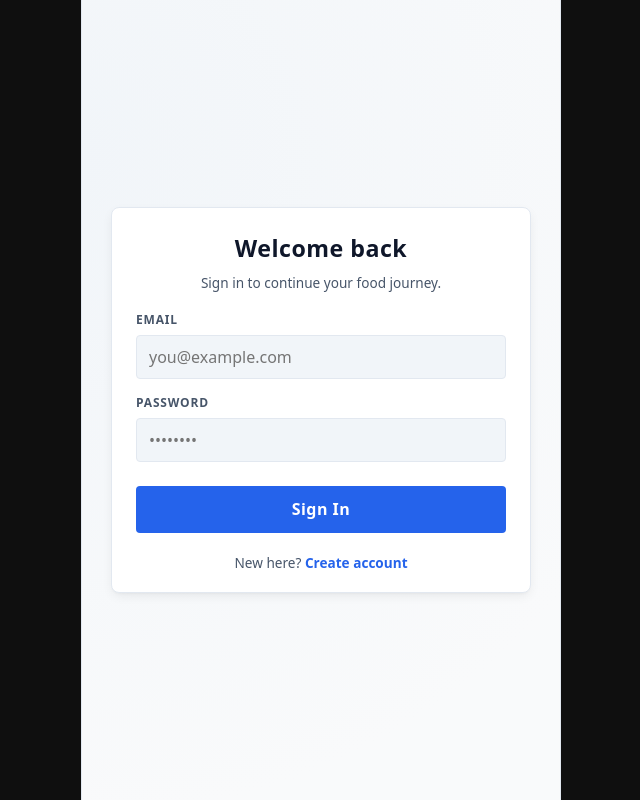
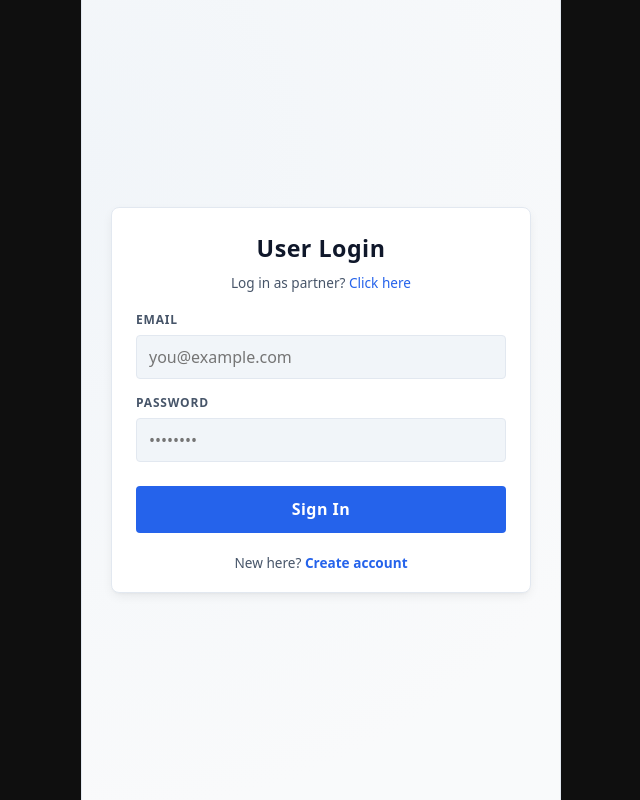
Before and after one commit to zxzxmeett/FoodReels, a React app in the folder frontend/: page /user/login in a window 1280 px wide. Shown: the whole page, without its empty margins (319-959 px from the left). Built offline with nearby package versions, Linux system fonts and the light colour scheme; no server answers; the HTML template or start-up script is replaced by a standard one.

Commit message:
Auth flow maintained

```diff
--- a/frontend/src/pages/auth/FoodPartnerLogin.jsx
+++ b/frontend/src/pages/auth/FoodPartnerLogin.jsx
@@ -39,7 +39,7 @@ const FoodPartnerLogin = () => {
             Partner login
           </h1>
           <p className="auth-subtitle">
-            Access your dashboard and manage orders.
+            Log In as user? <a href="/user/login">Click here</a>
           </p>
         </header>
         <form className="auth-form" onSubmit={handleSubmit} noValidate>
--- a/frontend/src/pages/auth/UserLogin.jsx
+++ b/frontend/src/pages/auth/UserLogin.jsx
@@ -29,8 +29,8 @@ const UserLogin = () => {
     <div className="auth-page-wrapper">
       <div className="auth-card" role="region" aria-labelledby="user-login-title">
         <header>
-          <h1 id="user-login-title" className="auth-title">Welcome back</h1>
-          <p className="auth-subtitle">Sign in to continue your food journey.</p>
+          <h1 id="user-login-title" className="auth-title">User Login</h1>
+          <p className="auth-subtitle">Log in as partner? <a href="/food-partner/login">Click here</a> </p>
         </header>
         <form className="auth-form" onSubmit={handleSubmit} noValidate>
           <div className="field-group">
--- a/frontend/src/styles/create-food.css
+++ b/frontend/src/styles/create-food.css
@@ -2,7 +2,8 @@
 
 /* Container */
 .create-food-page {
-  min-height: 100dvh;
+  min-height: calc(100vh - 56px);
+  padding-bottom: 70px;
   display: flex;
   align-items: flex-start;
   justify-content: center;
```
